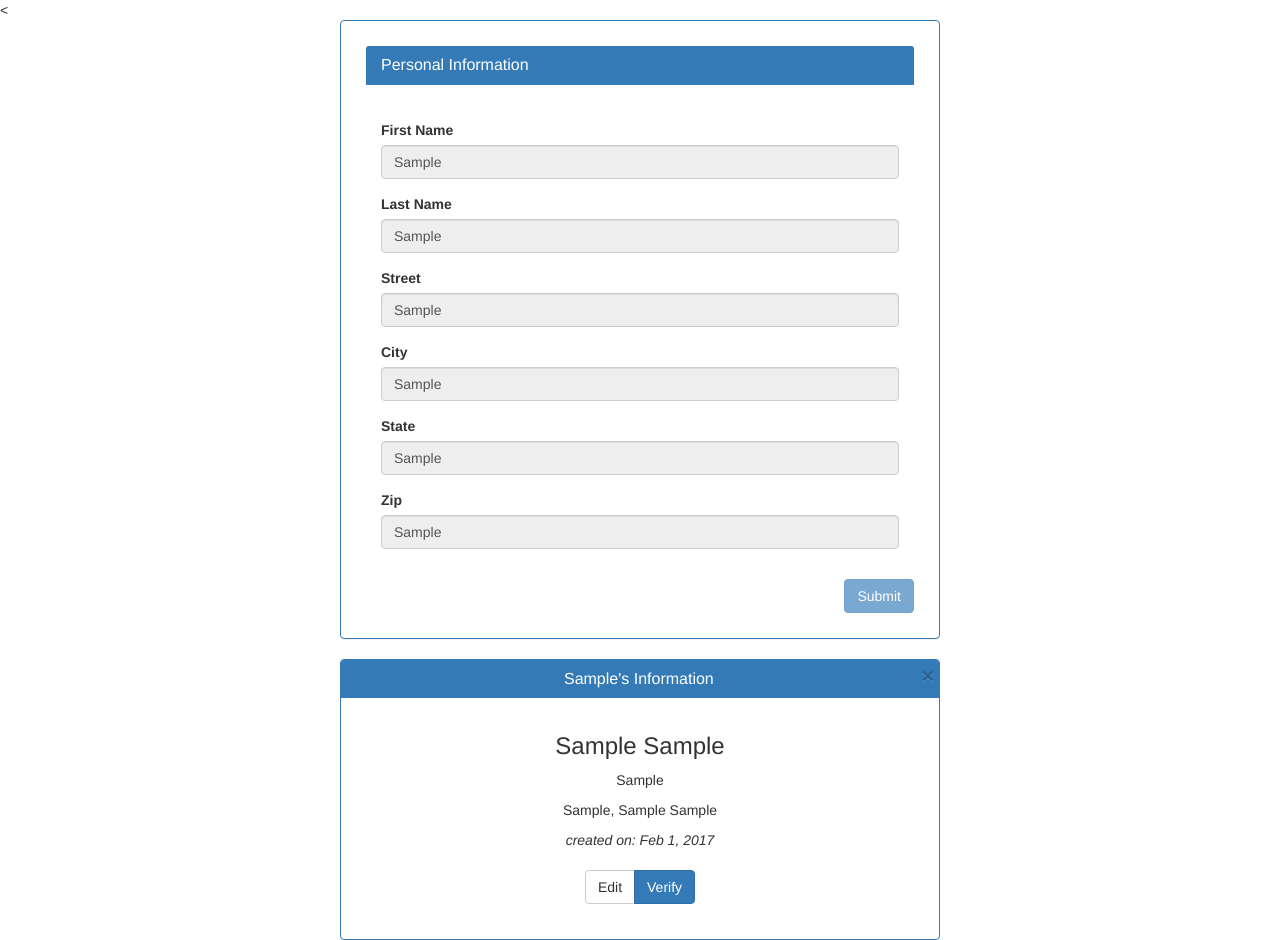
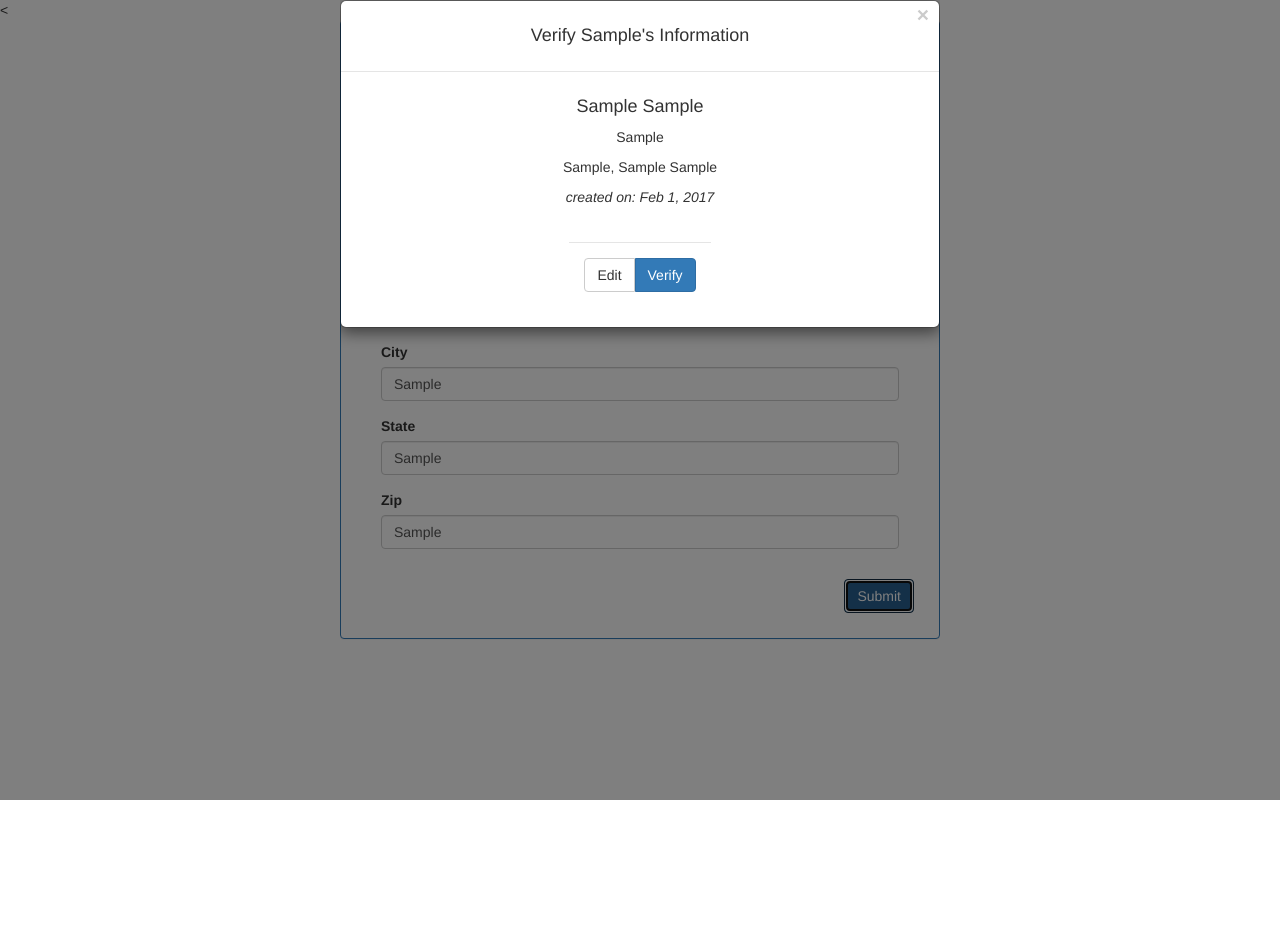
Before and after one commit to darylshy/LoginSystem, a website: page index.html at #/login in a window 1280 px wide. Both pictures are taken after typing "Sample", "Sample", "Sample", "Sample", "Sample", "Sample" into the empty fields and a click on the button "Submit". After the commit the page ends 800 px from the top, so only its background shows below. Drawn offline with nearby package versions, Linux system fonts and the light colour scheme; some packages are replaced by stand-ins of ours.

Commit message:
changed flow to use a modal for verifcation card

```diff
--- a/components/personal-info/controller.js
+++ b/components/personal-info/controller.js
@@ -5,20 +5,15 @@
     app.controller('BioController',function ($scope,$location) {
         let vm = this;
         $scope.person = {};
-        $scope.verifying = false;
-
         vm.addAddress = function(){
             $scope.person.date = Date.now();
             $scope.$$childHead.userbio.$setPristine();
-            $scope.verifying = true;
-        };
-
-        $scope.delete = function(){
-            $scope.verifying = false;
+            $("#verify_modal").modal('toggle');
         };
 
         $scope.verified = function(){
-            $location.url('/login');
+            $("div.modal-backdrop.fade.in").hide();
+            $location.url("/login");
         };
     });
 
--- a/components/personal-info/form.html
+++ b/components/personal-info/form.html
@@ -5,30 +5,30 @@
             <div class="panel-body">
                 <div class="form-group">
                     <label for="fname">First Name</label>
-                    <input ng-disabled="verifying" required ng-model="person.firstname" type="text" class="form-control" id="fname">
+                    <input required ng-model="person.firstname" type="text" class="form-control" id="fname">
                 </div>
                 <div class="form-group">
                     <label for="lname">Last Name</label>
-                    <input ng-disabled="verifying" required ng-model="person.lastname" type="text" class="form-control" id="lname">
+                    <input required ng-model="person.lastname" type="text" class="form-control" id="lname">
                 </div>
                 <div class="form-group">
                     <label for="street">Street</label>
-                    <input ng-disabled="verifying" required ng-model="person.street" type="text" class="form-control" id="street">
+                    <input required ng-model="person.street" type="text" class="form-control" id="street">
                 </div>
                 <div class="form-group">
                     <label for="city">City</label>
-                    <input ng-disabled="verifying" required ng-model="person.city" type="text" class="form-control" id="city">
+                    <input required ng-model="person.city" type="text" class="form-control" id="city">
                 </div>
                 <div class="form-group">
                     <label for="state">State</label>
-                    <input ng-disabled="verifying" required ng-model="person.state" type="text" class="form-control" id="state">
+                    <input required ng-model="person.state" type="text" class="form-control" id="state">
                 </div>
                 <div class="form-group">
                     <label for="zip">Zip</label>
-                    <input ng-disabled="verifying" required ng-model="person.zip" type="text" class="form-control" id="zip">
+                    <input required ng-model="person.zip" type="text" class="form-control" id="zip">
                 </div>
             </div>
-            <button class="btn btn-primary pull-right" ng-disabled="verifying">Submit</button>
+            <button class="btn btn-primary pull-right" ng-click="addAddress()">Submit</button>
         </form>
     </div>
     <div ng-include="'components/verify-info/form.html'"></div>
--- a/components/verify-info/form.html
+++ b/components/verify-info/form.html
@@ -1,18 +1,28 @@
-<div class="panel panel-primary text-center verify-info form-wrapper" ng-if="verifying">
-    <button type="button" class="close close-pic" aria-label="Close" ng-click="delete()">
-        <span aria-hidden="true">&times;</span>
-    </button>
-    <div class="panel-heading individual" ng-include="'/templates/form-headers/user_info_individual.header.html'"></div>
-    <div class="panel-body">
-        <h3 class="person-name">{{::person.firstname}} {{::person.lastname}}</h3>
-        <section class="person-address">
-            <p>{{::person.street}}</p>
-            <p>{{::person.city}}, {{::person.state}} {{::person.zip}}</p>
-            <cite>created on: {{::person.date | date}}</cite>
-        </section>
-        <div class="btn-group verification">
-            <button class="btn btn-default edit-btn" ng-click="delete()">Edit</button>
+<div class="modal fade text-center form-wrapper" id="verify_modal">
+
+    <div class="modal-content">
+        <div class="modal-header">
+            <div class="individual modal-title" ng-include="'/templates/form-headers/user_info_individual.header.html'">
+            </div>
+            <button type="button" class="close" data-dismiss="modal" aria-label="Close">
+                <span aria-hidden="true">&times;</span>
+            </button>
+        </div>
+
+        <div class="modal-body">
+            <h4 class="person-name">{{person.firstname}} {{person.lastname}}</h4>
+            <section class="person-address">
+                <p>{{person.street}}</p>
+                <p>{{person.city}}, {{person.state}} {{person.zip}}</p>
+                <cite>created on: {{person.date | date}}</cite>
+            </section>
+
+        </div>
+
+        <div class="btn-group verification modal-footer">
+            <button class="btn btn-default edit-btn" data-dismiss="modal">Edit</button>
             <button class="btn btn-primary verify-btn" ng-click="verified()">Verify</button>
         </div>
     </div>
+
 </div>
--- a/components/verify-info/form.scss
+++ b/components/verify-info/form.scss
@@ -1,9 +1,22 @@
 @import "../scss.partials/forms/_forms.scss";
-
-button.close.close-pic{
-  padding: 5px 5px 0 0;
-}
 
 div.btn-group.verification{
   margin: 20px 0;
+  button.btn.btn-primary.verify-btn:nth-child(2){
+    margin-left: 0;
+  }
 }
+button{
+  &.close.close-pic{
+    padding: 5px 5px 0 0;
+  }
+  &.close{
+    position: absolute;
+    top: 5px;
+    right: 10px;
+  }
+}
+
+div.modal-header{
+  position: relative;
+}
--- a/templates/form-headers/user_info_individual.header.html
+++ b/templates/form-headers/user_info_individual.header.html
@@ -1 +1 @@
-<h3 class="panel-title">{{::person.firstname}}'s Information</h3>
+<h4>Verify {{person.firstname}}'s Information</h4>
```
Also changed, not shown: components/verify-info/form.css, 1 other file.
